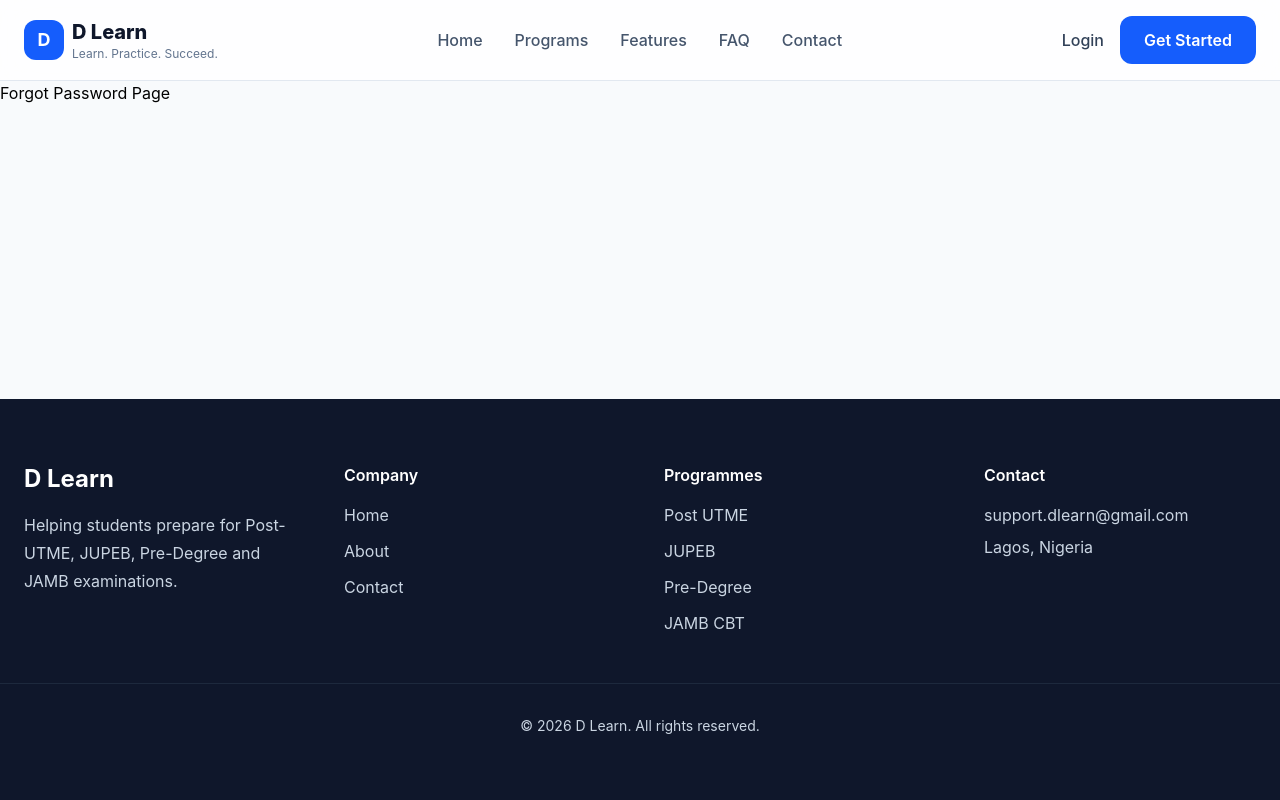
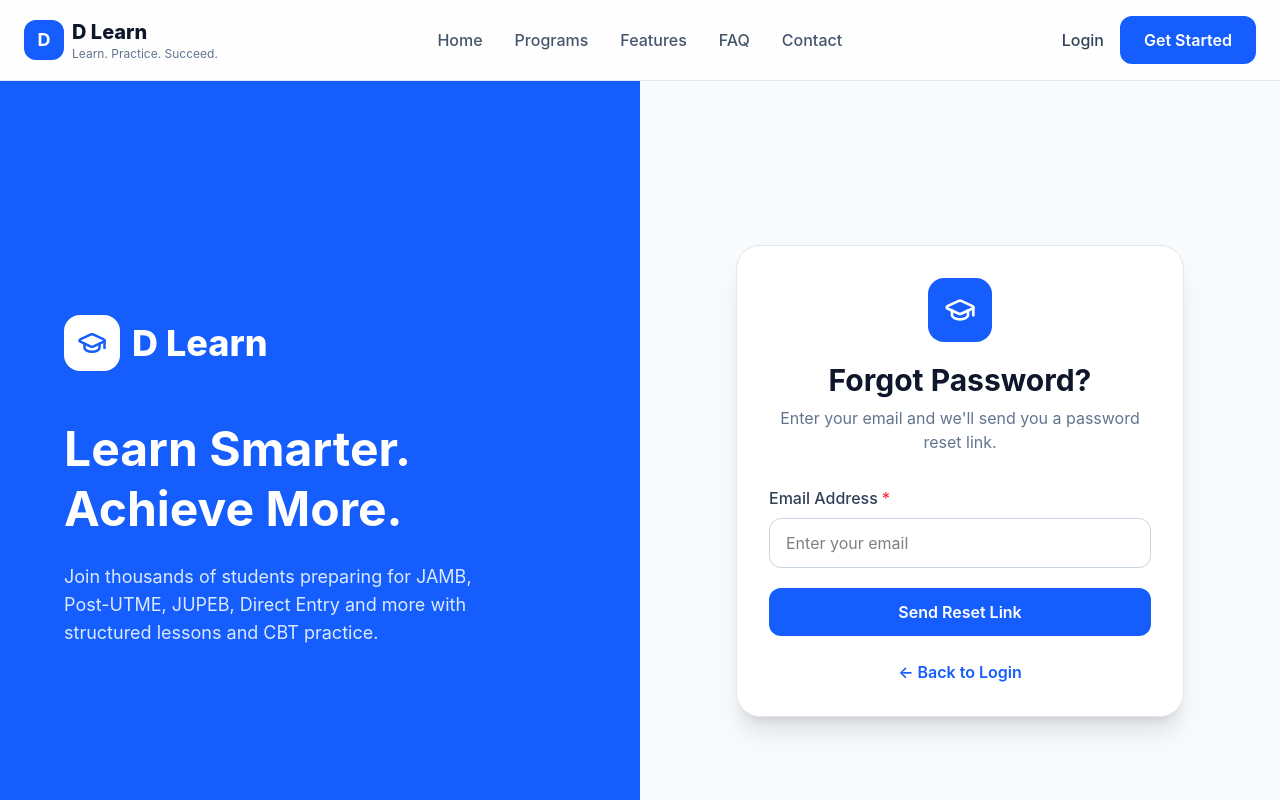
Before and after one commit to paulwebsdev/d-learn, a React (Vite) app: page /forgot-password in a window 1280 px wide. Shown: the top 800 px of the page. Built offline with nearby package versions, Linux system fonts and the light colour scheme.

Commit message:
Complete authentication pages and validation

```diff
--- a/src/pages/auth/ForgotPassword.jsx
+++ b/src/pages/auth/ForgotPassword.jsx
@@ -1,5 +1,79 @@
+import { useState } from "react";
+import { Link } from "react-router-dom";
+
+import AuthLayout from "../../components/auth/AuthLayout";
+import AuthCard from "../../components/auth/AuthCard";
+import AuthHeader from "../../components/auth/AuthHeader";
+import AuthInput from "../../components/auth/AuthInput";
+import Button from "../../components/ui/Button";
+
 function ForgotPassword() {
-  return <h1>Forgot Password Page</h1>;
+  const [email, setEmail] = useState("");
+  const [errors, setErrors] = useState({});
+
+  const handleSubmit = (e) => {
+    e.preventDefault();
+
+    const newErrors = {};
+
+    if (!email.trim()) {
+      newErrors.email = "Email is required.";
+    } else if (!/\S+@\S+\.\S+/.test(email)) {
+      newErrors.email = "Please enter a valid email.";
+    }
+
+    setErrors(newErrors);
+
+    if (Object.keys(newErrors).length > 0) {
+      return;
+    }
+
+    console.log({ email });
+
+    alert("Password reset link sent! 📧");
+
+    setEmail("");
+    setErrors({});
+  };
+
+  return (
+    <AuthLayout>
+      <AuthCard>
+        <AuthHeader
+          title="Forgot Password?"
+          subtitle="Enter your email and we'll send you a password reset link."
+        />
+
+        <form onSubmit={handleSubmit}>
+          <AuthInput
+            label="Email Address"
+            type="email"
+            placeholder="Enter your email"
+            value={email}
+            onChange={(e) => setEmail(e.target.value)}
+            required
+            error={errors.email}
+          />
+
+          <Button
+            type="submit"
+            className="w-full"
+          >
+            Send Reset Link
+          </Button>
+        </form>
+
+        <p className="mt-6 text-center">
+          <Link
+            to="/login"
+            className="font-semibold text-blue-600 hover:underline"
+          >
+            ← Back to Login
+          </Link>
+        </p>
+      </AuthCard>
+    </AuthLayout>
+  );
 }
 
 export default ForgotPassword;
```
